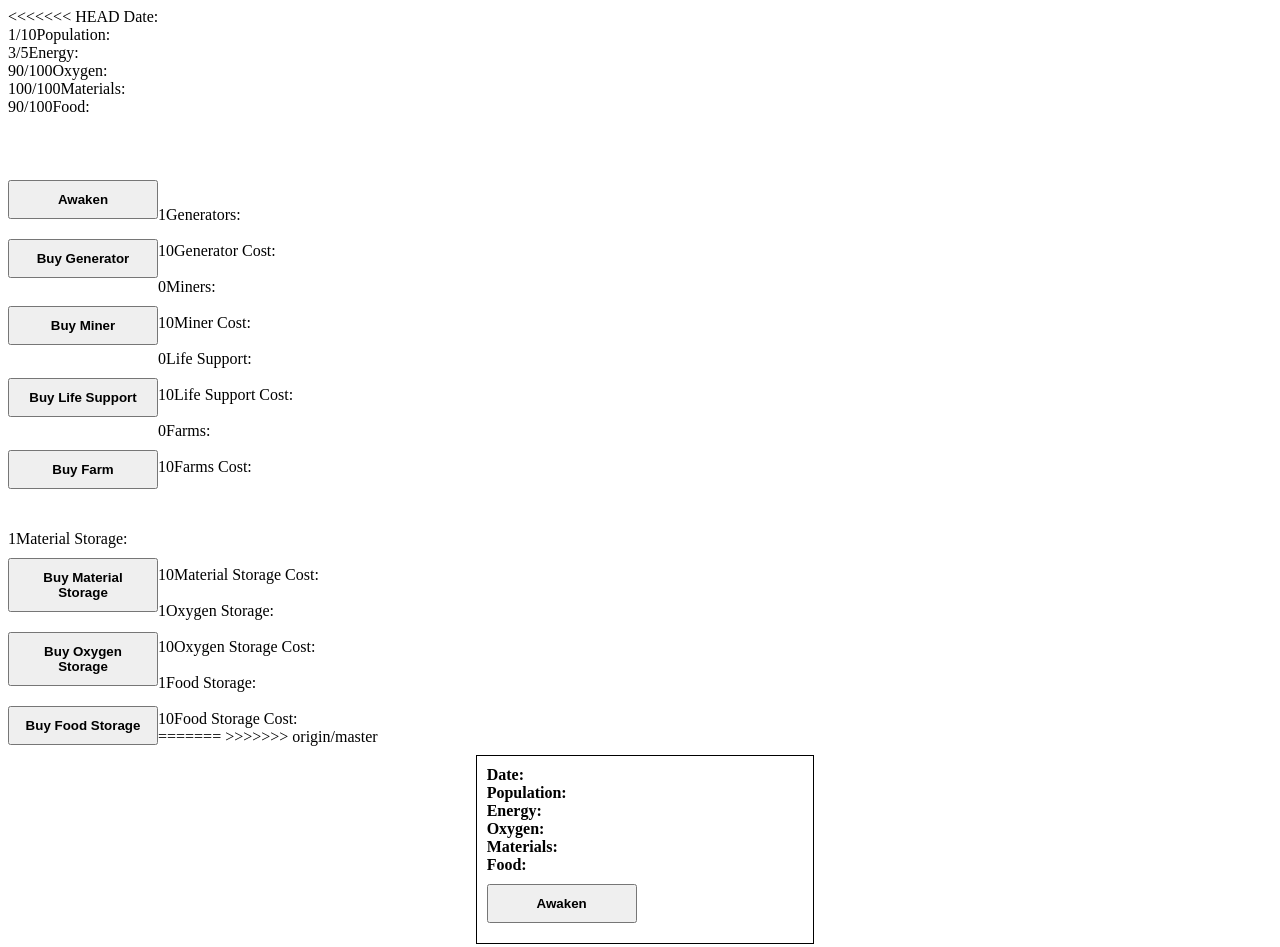
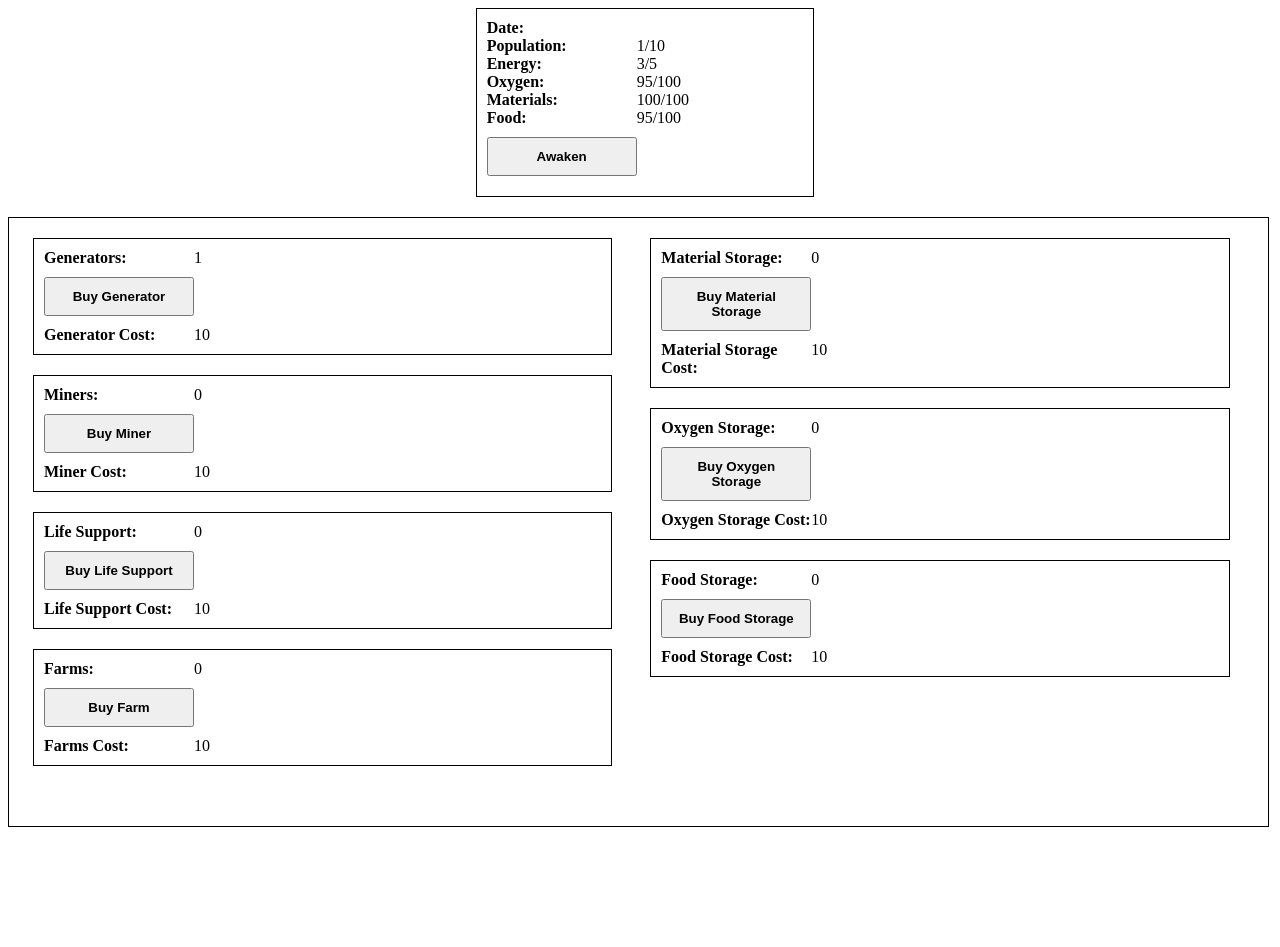
Before and after one commit to warpwarestudios/warpwarestudios.github.io, a plain HTML site: page index.html in a window 1280 px wide. Shown: the top 947 px of the page. After the commit the page ends 847 px from the top, so only its background shows below. Drawn offline with Linux system fonts and the light colour scheme.

Commit message:
Merged index files

```diff
--- a/index.html
+++ b/index.html
@@ -3,81 +3,8 @@
 <link rel="stylesheet" type="text/css" href="interface.css" />
 </head>
 <body>
-<<<<<<< HEAD
-	Date: <span id="date"></span>
-	<br \>
-	Population: <span id="population"></span>
-	<br \>
-	Energy: <span id="energy"></span>
-	<br \>
-	Oxygen: <span id="oxygen"></span>
-	<br \>
-	Materials: <span id="materials"></span>
-	<br \>
-	Food: <span id="food"></span>
-	<br \>
 
-	<br \>
-	<br \>
-	<br \>
-	<button onclick="awakenPerson()">Awaken</button>
-	<br \>
-	<br \>
-	Generators: <span id="generators">1</span>
-	<br \>
-	<button onclick="buyGenerator()">Buy Generator</button>
-	<br \>
-	Generator Cost: <span id="genCost">10</span>
-	<br \>
-	<br \>
-	Miners: <span id="miners">0</span>
-	<br \>
-	<button onclick="buyMiner()">Buy Miner</button>
-	<br \>
-	Miner Cost: <span id="minerCost">10</span>
-	<br \>
-	<br \>
-	Life Support: <span id="lifesupport">0</span>
-	<br \>
-	<button onclick="buyLifeSupport()">Buy Life Support</button>
-	<br \>
-	Life Support Cost: <span id="lsCost">10</span>
-	<br \>
-	<br \>
-	Farms: <span id="farms">0</span>
-	<br \>
-	<button onclick="buyFarm()">Buy Farm</button>
-	<br \>
-	Farms Cost: <span id="farmCost">10</span>
-	<br \>
-
-	<br \>
-	<br \>
-	<br \>
-	Material Storage: <span id="materialStorage">1</span>
-	<br \>
-	<button onclick="buyMaterialStorage()">Buy Material Storage</button>
-	<br \>
-	Material Storage Cost: <span id="materialStorageCost">10</span>
-	<br \>
-	<br \>
-	Oxygen Storage: <span id="oxygenStorage">1</span>
-	<br \>
-	<button onclick="buyOxygenStorage()">Buy Oxygen Storage</button>
-	<br \>
-	Oxygen Storage Cost: <span id="oxygenStorageCost">10</span>
-	<br \>
-	<br \>
-	Food Storage: <span id="foodStorage">1</span>
-	<br \>
-	<button onclick="buyFoodStorage()">Buy Food Storage</button>
-	<br \>
-	Food Storage Cost: <span id="foodStorageCost">10</span>
-	<br \>
-
-	<script type="text/javascript" src="main.js"></script>
-=======
-	<div class="resources">
+<div class="resources">
     <label>Date:</label> <span id="date"></span>
 
     <label>Population:</label> <span id="population"></span>
@@ -142,6 +69,5 @@
     </div>
 </div>
 <script type="text/javascript" src="main.js"></script>
->>>>>>> origin/master
 </body>
 </html>
```
